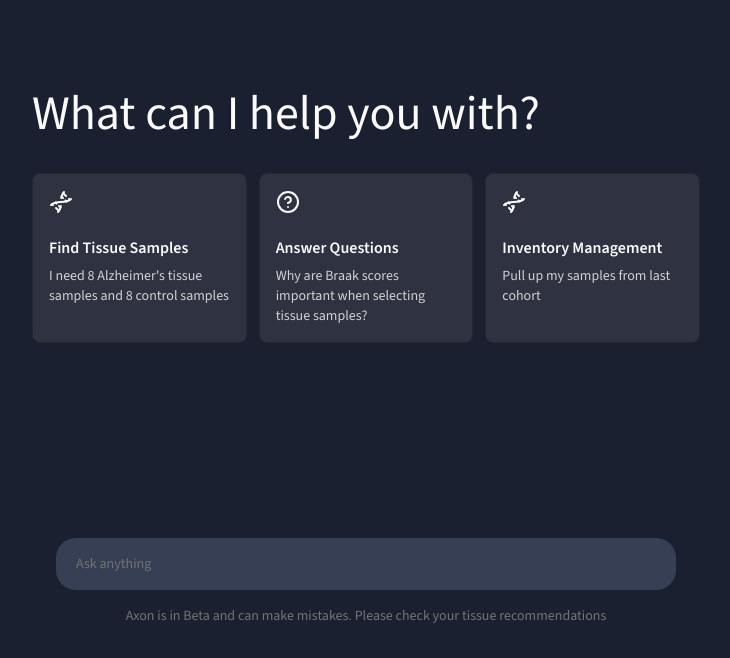
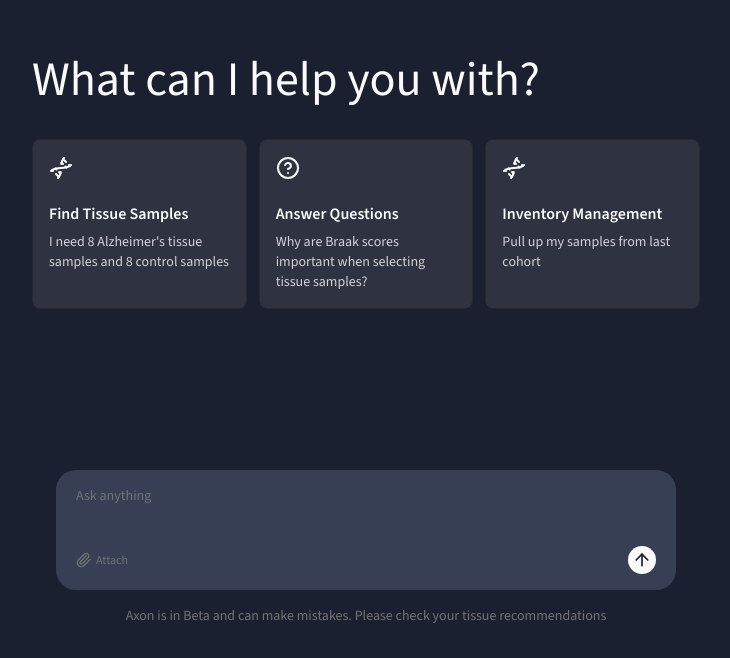
Before and after one commit to ehunter/axon, a Next.js app in the folder apps/web/: page / in a window 1280 px wide. Shown: the part 142-800 px from the top of the page, without its empty margins (409-1139 px from the left). Built offline with nearby package versions, Linux system fonts and the light colour scheme.

Commit message:
fix: Update chat input on landing page to match Figma design
- Increase height to 120px
- Add placeholder text at top
- Add Attach button with paperclip icon (bottom left)
- Add circular Send button with arrow (bottom right)
- Match styling from Figma node 5028:7877

```diff
--- a/apps/web/src/app/page.tsx
+++ b/apps/web/src/app/page.tsx
@@ -1,5 +1,5 @@
 import Link from "next/link";
-import { Dna, HelpCircle } from "lucide-react";
+import { Dna, HelpCircle, Paperclip, ArrowUp } from "lucide-react";
 
 export default function Home() {
   return (
@@ -42,14 +42,9 @@ export default function Home() {
             </div>
           </div>
 
-          {/* Footer with chat input preview */}
+          {/* Footer with chat input */}
           <div className="w-full max-w-[700px] px-10 py-8 space-y-4">
-            <Link
-              href="/chat"
-              className="block w-full input-base text-muted-foreground hover:bg-secondary/50 transition-colors"
-            >
-              Ask anything
-            </Link>
+            <ChatInputPreview />
             <p className="text-sm text-muted-foreground text-center">
               Axon is in Beta and can make mistakes. Please check your tissue recommendations
             </p>
@@ -84,3 +79,33 @@ function SuggestionCard({
     </Link>
   );
 }
+
+function ChatInputPreview() {
+  return (
+    <Link
+      href="/chat"
+      className="block w-full bg-input rounded-[20px] px-5 py-4 h-[120px] hover:bg-input/80 transition-colors group"
+    >
+      <div className="flex flex-col justify-between h-full">
+        {/* Placeholder text */}
+        <p className="text-sm text-muted-foreground leading-5">
+          Ask anything
+        </p>
+
+        {/* Bottom row with attach and send */}
+        <div className="flex items-center justify-between">
+          {/* Attach button */}
+          <div className="flex items-center gap-1 text-muted-foreground">
+            <Paperclip className="h-4 w-4" />
+            <span className="text-xs font-medium">Attach</span>
+          </div>
+
+          {/* Send button */}
+          <div className="bg-primary text-primary-foreground rounded-full p-1 group-hover:bg-primary/90 transition-colors">
+            <ArrowUp className="h-5 w-5" />
+          </div>
+        </div>
+      </div>
+    </Link>
+  );
+}
```
